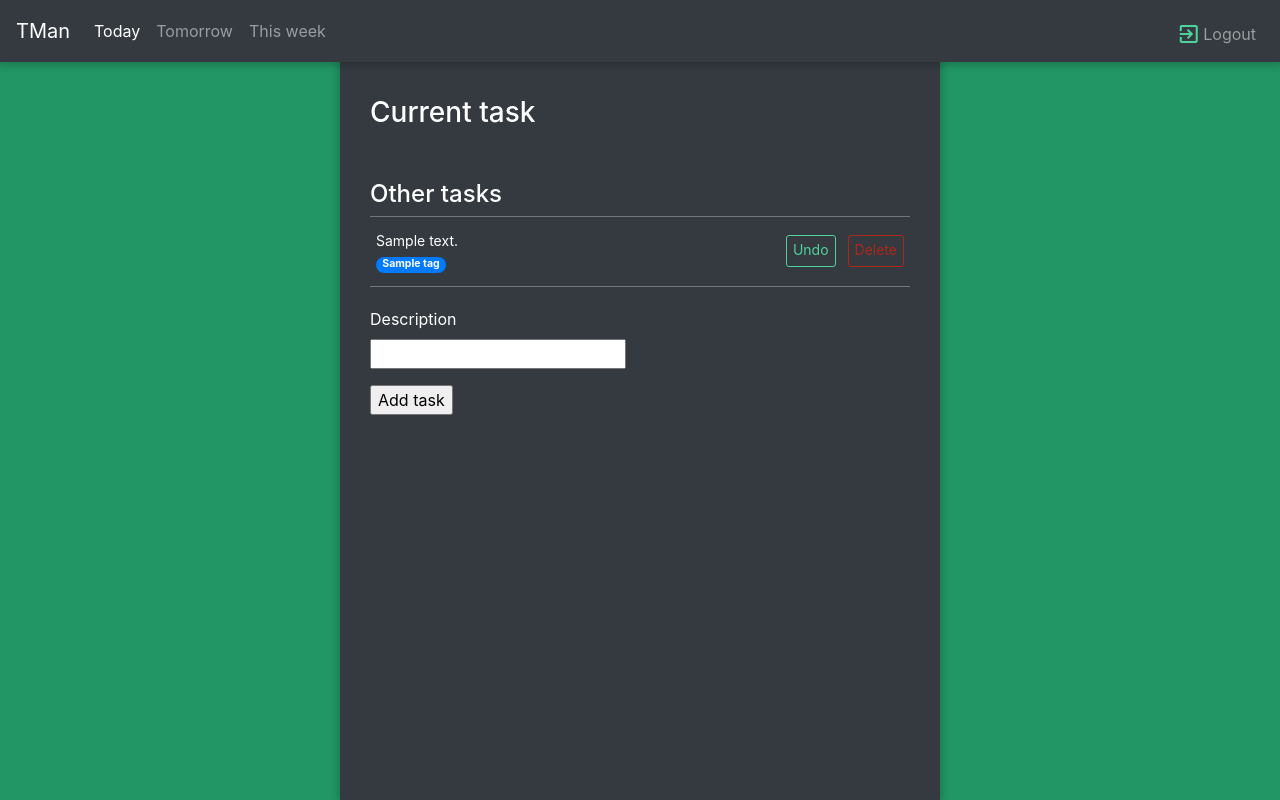
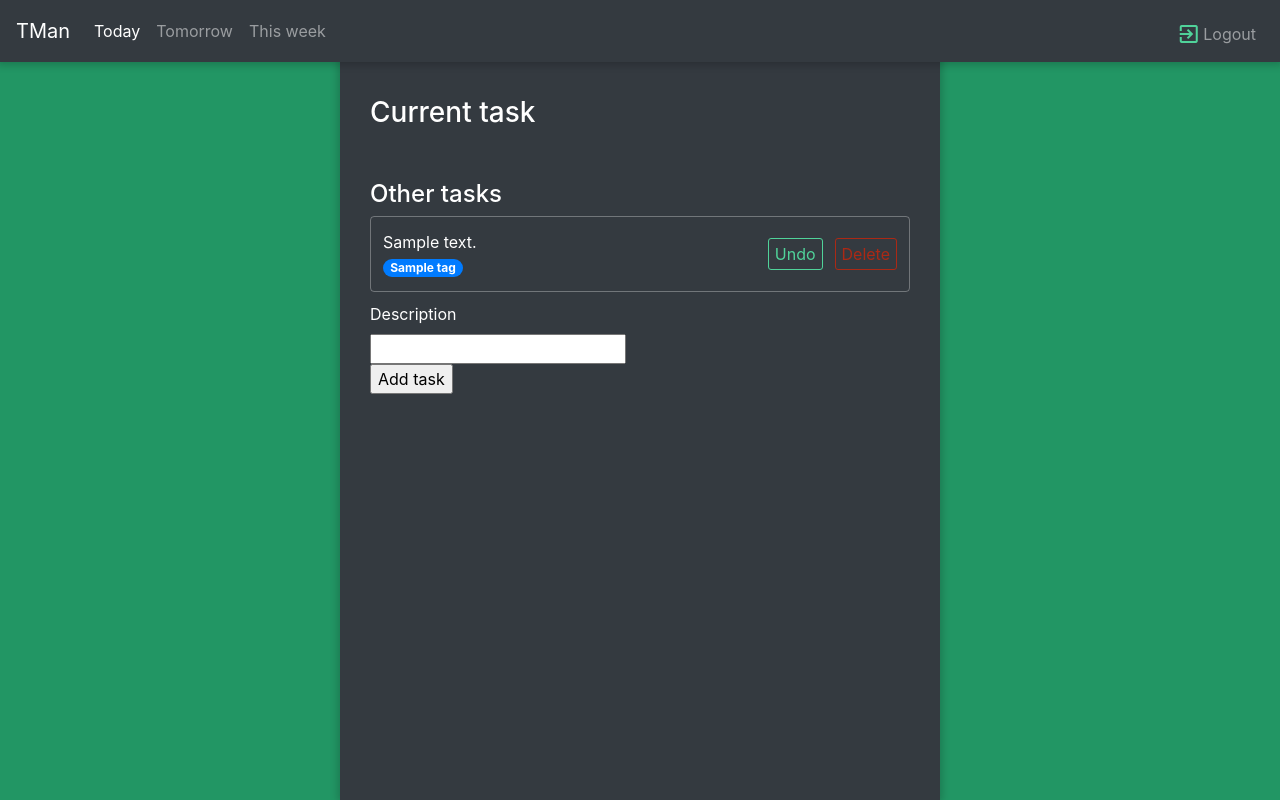
Before and after one commit to doc97/tman, a Flask app: page /tasks/today in a window 1280 px wide. Run offline with Flask 2, Linux system fonts and the light colour scheme; a user stored in the database is signed in; tables that the repository leaves empty hold one stand-in row (values such as "Sample post"); some libraries are stand-ins or nearby versions.

Commit message:
Add sortable divs, update task border
Nothing is actually saved on the backend yet.

```diff
--- a/application/static/tasks.css
+++ b/application/static/tasks.css
@@ -8,7 +8,7 @@ html, body {
 
 ul {
     list-style-type: none;
-    margin: 0px;
+    margin: 0px !important;
     padding: 0px;
 }
 
@@ -147,15 +147,21 @@ li.nav.active a {
     text-align: center;
 }
 
-.task-list {
-    font-size: 14px;
-    margin-bottom: 20px;
+.task {
+    border: 1px solid rgba(255, 255, 255, 0.3);
+    border-radius: 4px;
+    margin-bottom: 10px;
 }
 
 table.task-item td {
     padding: 13px;
     padding-left: 6px;
     padding-right: 6px;
+}
+
+table.task-item {
+    margin-left: 6px;
+    margin-right: 6px;
 }
 
 .checker {
@@ -214,13 +220,6 @@ table.task-item td {
     background-color: var(--theme-accent-dark);
 }
 
-.task:last-child {
-    border-bottom: 1px solid rgba(255, 255, 255, 0.3);
-}
-
-.task {
-    border-top: 1px solid rgba(255, 255, 255, 0.3);
-}
 
 .task-content {
     max-width: 500px;
@@ -239,8 +238,7 @@ table.task-item td {
 }
 
 .task-edit {
-    padding-top: 13px;
-    padding-bottom: 13px;
+    padding: 13px;
 }
 
 .text-edit {
@@ -319,3 +317,11 @@ table.task-item td {
     -o-box-shadow: 0 0 5px 5px rgba(0, 0, 0, 0.2);
     box-shadow: 0 0 8px 3px rgba(0, 0, 0, 0.2);
 }
+
+.ui-icon {
+    cursor: move;
+}
+
+.ui-icon.accent-icon {
+    background-image: url('img/accent-ui-icons.png');
+}
--- a/application/templates/tasks/tasks_layout.html
+++ b/application/templates/tasks/tasks_layout.html
@@ -8,6 +8,7 @@
         </title>
         <link rel="stylesheet" type="text/css" href="/static/theme.css">
         <link rel="stylesheet" type="text/css" href="/static/tasks.css">
+        <link rel="stylesheet" type="text/css" href="https://code.jquery.com/ui/1.12.1/themes/base/jquery-ui.css">
         <link rel="stylesheet" type="text/css" href="https://maxcdn.bootstrapcdn.com/bootstrap/4.0.0/css/bootstrap.min.css" integrity="sha384-Gn5384xqQ1aoWXA+058RXPxPg6fy4IWvTNh0E263XmFcJlSAwiGgFAW/dAiS6JXm" crossorigin="anonymous">
         <link rel="stylesheet" href="https://fonts.googleapis.com/icon?family=Material+Icons">
     </head>
@@ -61,6 +62,13 @@
         <script src="https://code.jquery.com/jquery-3.3.1.min.js" integrity="sha256-FgpCb/KJQlLNfOu91ta32o/NMZxltwRo8QtmkMRdAu8=" crossorigin="anonymous"></script>
         <script src="https://cdnjs.cloudflare.com/ajax/libs/popper.js/1.12.9/umd/popper.min.js" integrity="sha384-ApNbgh9B+Y1QKtv3Rn7W3mgPxhU9K/ScQsAP7hUibX39j7fakFPskvXusvfa0b4Q" crossorigin="anonymous"></script>
         <script src="https://maxcdn.bootstrapcdn.com/bootstrap/4.0.0/js/bootstrap.min.js" integrity="sha384-JZR6Spejh4U02d8jOt6vLEHfe/JQGiRRSQQxSfFWpi1MquVdAyjUar5+76PVCmYl" crossorigin="anonymous"></script>
+        <script src="https://code.jquery.com/ui/1.12.1/jquery-ui.js"></script>
         <script src="/static/tasks.js"></script>
+        <script>
+            $( function() {
+                $( "#sortable" ).sortable({ handle: ".sortable-handle", axis: "y" });
+                $( "#sortable" ).disableSelection();
+            } );
+        </script>
     </body>
 </html>
--- a/application/templates/tasks/tasks_today.html
+++ b/application/templates/tasks/tasks_today.html
@@ -26,12 +26,15 @@
             </div>
         {% endif %}
         <h4 id="other-tasks-header">Other tasks</h4>
-        <ul class="task-list">
+        <ul id="sortable">
             {% for task in tasks[1:] %}
                 <li id="task-{{ task.id }}" class="task">
                     <table class="task-item">
                         <tbody>
                             <tr>
+                                <td class="sortable-handle">
+                                    <span class="ui-icon accent-icon ui-icon-grip-dotted-vertical"></span>
+                                </td>
                                 <td class="checker">
                                     <div class="complete-btn"></div>
                                 </td>
@@ -41,7 +44,7 @@
                                         <span id="badge-tag-{{ tag.id }}" class="badge badge-pill badge-primary">{{ tag.name }}</span>
                                     {% endfor %}
                                 </td>
-                                <td>
+                                <td class="task-buttons">
                                     <div class="task-btn delete-btn">Delete</div>
                                 </td>
                             </tr>
@@ -49,6 +52,8 @@
                     </table>
                 </li>
             {% endfor %}
+        </ul>
+        <ul>
             {% for task in done_tasks %}
                 <li id="task-{{ task.id }}" class="task">
                     <table class="task-item">
@@ -63,7 +68,7 @@
                                 <td>
                                     <div class="task-btn undo-btn">Undo</div>
                                 </td>
-                                <td>
+                                <td class="task-buttons">
                                     <div class="task-btn delete-btn">Delete</div>
                                 </td>
                             </tr>
```
Also changed, not shown: application/templates/tasks/tasks_tomorrow.html (+7 -2 lines), application/templates/tasks/tasks_week.html (+6 -1 lines), application/static/img/accent-ui-icons.png (added).
